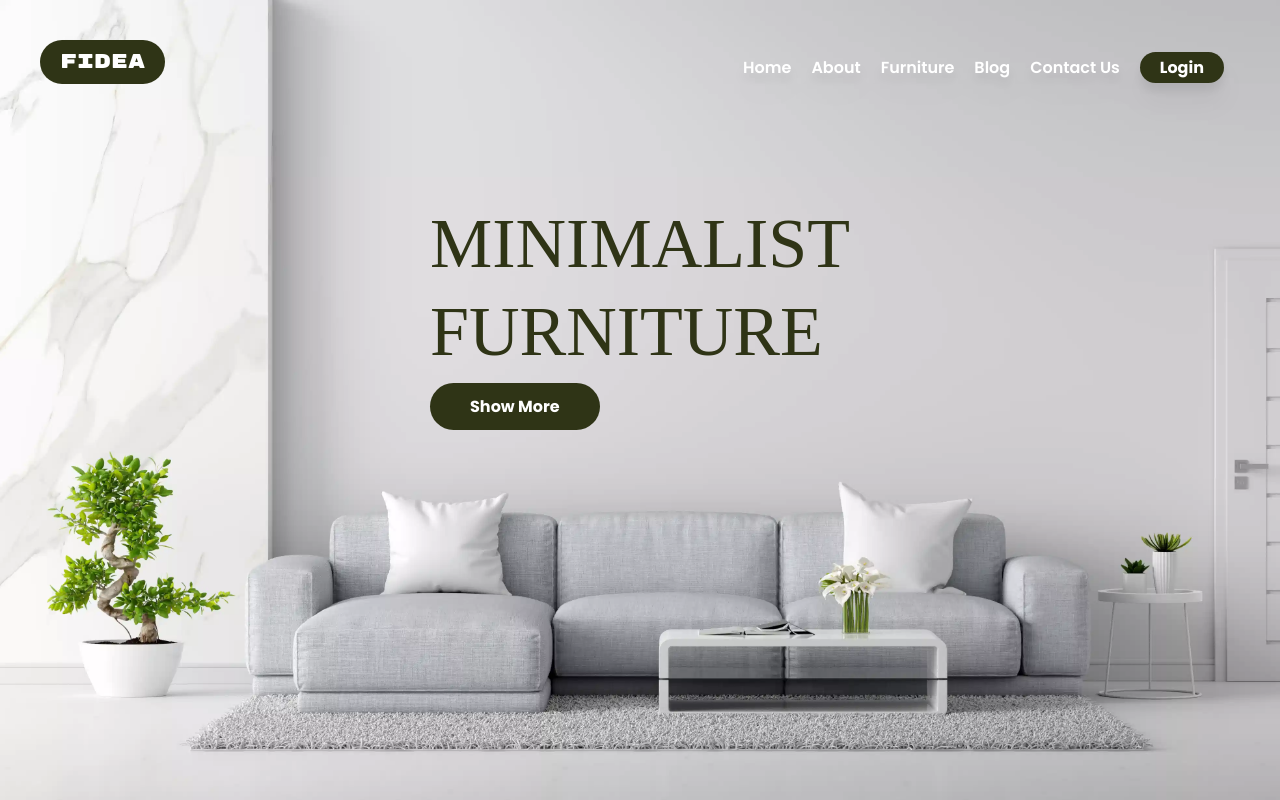
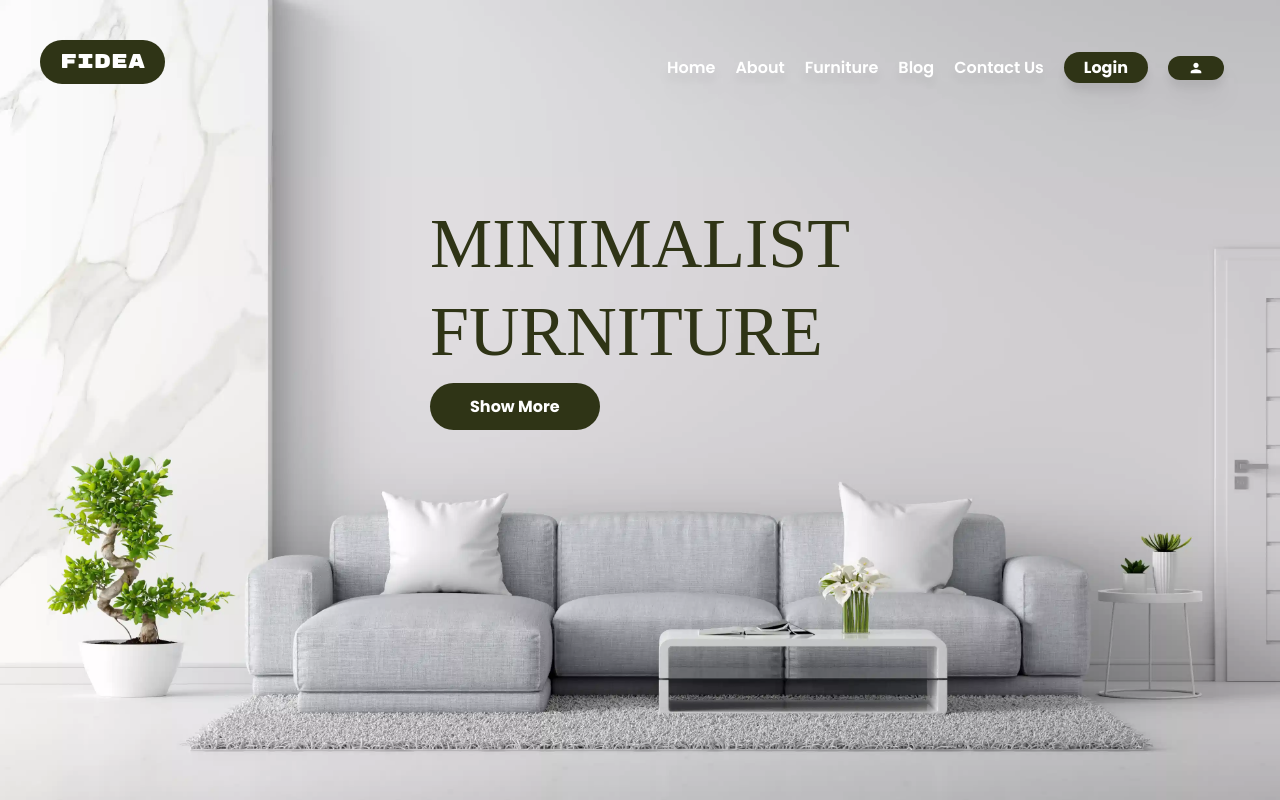
Before and after one commit to Ijon6k/ecommerce-web-fe, a React (Vite) app: page / in a window 1280 px wide. Shown: the top 800 px of the page. Built offline with nearby package versions, Linux system fonts and the light colour scheme; a web font is replaced by a local one.

Commit message:
feat: adding profile ui

```diff
--- a/src/Components/Navbar.jsx
+++ b/src/Components/Navbar.jsx
@@ -1,3 +1,4 @@
+import { MdPerson } from "react-icons/md";
 import { Link } from "react-router-dom";
 
 const Navbar = (props) => {
@@ -20,6 +21,11 @@ const Navbar = (props) => {
             Login
           </Link>
         </li>
+        <li>
+          <div className="rounded-3xl bg-greenprime  px-5  py-1 font-bold text-white">
+            <MdPerson />
+          </div>
+        </li>
       </ul>
     </div>
   );
```
